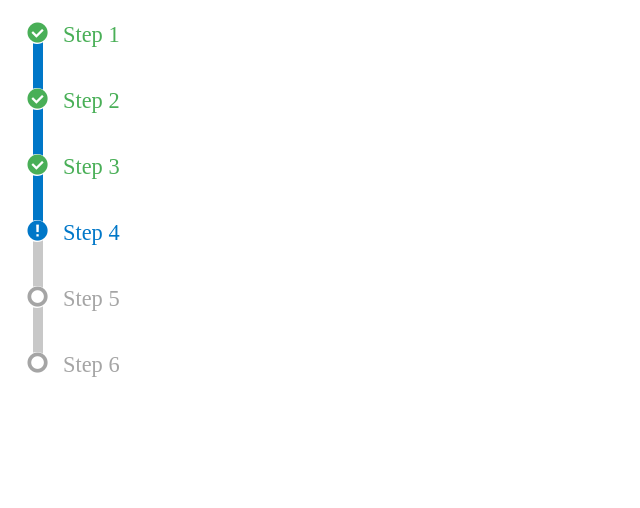
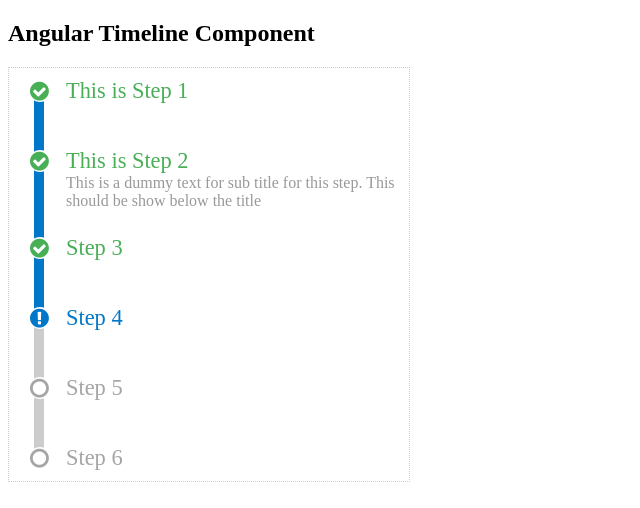
Before and after one commit to Manish2005/timeline-flow, an Angular app: page / in a window 1280 px wide. Shown: the top 508 px of the page, without its empty margins (0-640 px from the left). Built offline with nearby package versions, Linux system fonts and the light colour scheme.

Commit message:
update component logic

```diff
--- a/src/app/app.component.html
+++ b/src/app/app.component.html
@@ -1,2 +1,3 @@
-
-<app-timeline-flow [data]="statusData"></app-timeline-flow>
+<h2>Angular Timeline Component</h2>
+<app-timeline-flow [data]="statusData" style="width: 400px; border:1px dotted #ccc;display: inline-block;">
+</app-timeline-flow>
--- a/src/app/app.component.ts
+++ b/src/app/app.component.ts
@@ -1,4 +1,5 @@
 import { Component } from '@angular/core';
+import { StepsData } from './timeline-flow/timeline-flow.options';
 
 @Component({
   selector: 'app-root',
@@ -6,11 +7,12 @@
   styleUrls: ['./app.component.scss']
 })
 export class AppComponent {
-  statusData: any[] = [{
-    step: 'Step 1',
+  statusData: StepsData[] = [{
+    step: 'This is Step 1',
     status: 'Completed'
   }, {
-    step: 'Step 2',
+    step: 'This is Step 2',
+    subtext: 'This is a dummy text for sub title for this step. This should be show below the title',
     status: 'Completed'
   }, {
     step: 'Step 3',
--- a/src/app/timeline-flow/timeline-flow.component.html
+++ b/src/app/timeline-flow/timeline-flow.component.html
@@ -1,15 +1,20 @@
 <div class="timeline-flow-wrapper">
-  <ul class="step-progress">
-    <li class="step-progress-item list-edge" *ngIf="options.showTopEdge">
+  <div class="step edge-step" *ngIf="options.showTopEdge">
+    <div class="connector-wrapper">
       <span class="connector"></span>
-      <span class="status-text"></span>
-    </li>
-    <li *ngFor="let step of data; let i =index;" class="step-progress-item"
-        [ngClass]="{'list-edge': i === data.length - 1 && options.showBottomEdge}">
+    </div>
+    <div class="status-text"></div>
+  </div>
+  <div class="step" *ngFor="let step of data; let i=index"
+    [ngClass]="{'edge-step': i === data.length-1 && options.showBottomEdge}">
+    <div class="connector-wrapper">
       <span class="connector" [ngStyle]="getStyles(step, 'connector-styles')"></span>
-      <span class="status-text" [ngStyle]="getStyles(step, 'text-styles')">{{step.step}}</span>
       <span class="status-icon" [ngClass]="getStyles(step, 'icon-class')"
-            [ngStyle]="getStyles(step, 'icon-styles')"></span>
-    </li>
-  </ul>
+        [ngStyle]="getStyles(step, 'icon-styles')"></span>
+    </div>
+    <div class="status-text" [ngStyle]="getStyles(step, 'text-styles')">
+      <div class="title">{{step.step}}</div>
+      <div class="sub-title" *ngIf="step.subtext">{{step.subtext}}</div>
+    </div>
+  </div>
 </div>
--- a/src/app/timeline-flow/timeline-flow.component.scss
+++ b/src/app/timeline-flow/timeline-flow.component.scss
@@ -1,63 +1,87 @@
 $contrastGrey: #c8c8c8;
 
 .timeline-flow-wrapper {
-  font-size: 1.4em;
-  padding: 15px;
-  .step-progress {
-    position: relative;
-    top: 10px;
-    padding-left: 40px;
-    list-style: none;
-    margin: 0;
+  width: inherit;
+  display: inline-block;
+  padding-left: 20px;
+  padding-top: 10px;
 
-    &::before {
-      display: inline-block;
-      content: '';
-      position: absolute;
-      top: 0;
-      left: 15px;
-      width: 10px;
-      height: 100%;
-    }
+  .step {
+    display: grid;
+    grid-template-columns: auto 1fr;
+    min-height: 70px;
 
-    &-item {
+    .connector-wrapper {
       position: relative;
-
-      .status-text {
-        position: relative;
-        top: -11px;
-      }
-
-      &:not(:last-child), &.list-edge {
-        padding-bottom: 40px;
-        .connector {
-          border-left: 10px solid $contrastGrey;
-        }
-      }
-      &.list-edge {
-        padding-bottom: 10px !important;
-      }
+      padding-right: 15px;
 
       .connector {
-        display: inline-block;
-        content: '';
         position: absolute;
-        left: -30px;
+        left: 5px;
+        top: 10px;
+        width: 10px;
+        border-radius: 3px;
         height: 100%;
-        width: 10px;
+        background-color: #ccc;
+        z-index: 1;
       }
 
       .status-icon {
-        content: '';
-        display: inline-block;
-        position: absolute;
-        top: -11px;
+        position: relative;
+        z-index: 2;
+        top: 2px;
+        background-color: #fff;
+        border-radius: 50%;
         width: 22px;
         height: 22px;
-        left: -37px;
-        text-align: center;
-        border-radius: 50%;
-        background-color: white;
+
+        &::before {
+          font-size: 22px;
+          position: relative;
+          left: 1px;
+        }
+      }
+    }
+
+    .status-text {
+      padding-bottom: 25px;
+
+      .title {
+        font-size: 1.4rem;
+      }
+
+      .sub-title {
+        font-size: 1rem;
+        color: #999;
+      }
+    }
+
+
+    &:last-child {
+      .connector-wrapper {
+        .connector {
+          display: none;
+        }
+      }
+    }
+
+    &.edge-step {
+      min-height: 30px;
+    }
+
+    &:last-child {
+      min-height: auto;
+
+      .status-text {
+        padding-bottom: 10px;
+      }
+
+      &.edge-step {
+        margin-bottom: 30px;
+
+        .connector-wrapper .connector {
+          display: inherit;
+        }
       }
     }
   }
--- a/src/app/timeline-flow/timeline-flow.component.ts
+++ b/src/app/timeline-flow/timeline-flow.component.ts
@@ -26,7 +26,6 @@
           if (statusRec.styles.textColor) {
             styles['color'] = statusRec.styles.textColor;
           }
-          styles['font-weight'] = 'bold';
           break;
         case 'text-styles':
           if (statusRec.styles.textColor) {
@@ -40,7 +39,7 @@
           break;
         case 'connector-styles':
           if (statusRec.styles.borderColor) {
-            styles['border-left-color'] = statusRec.styles.borderColor;
+            styles['background-color'] = statusRec.styles.borderColor;
           }
           break;
       }
```
Also changed, not shown: src/app/timeline-flow/timeline-flow.options.ts (+4 -3 lines).
